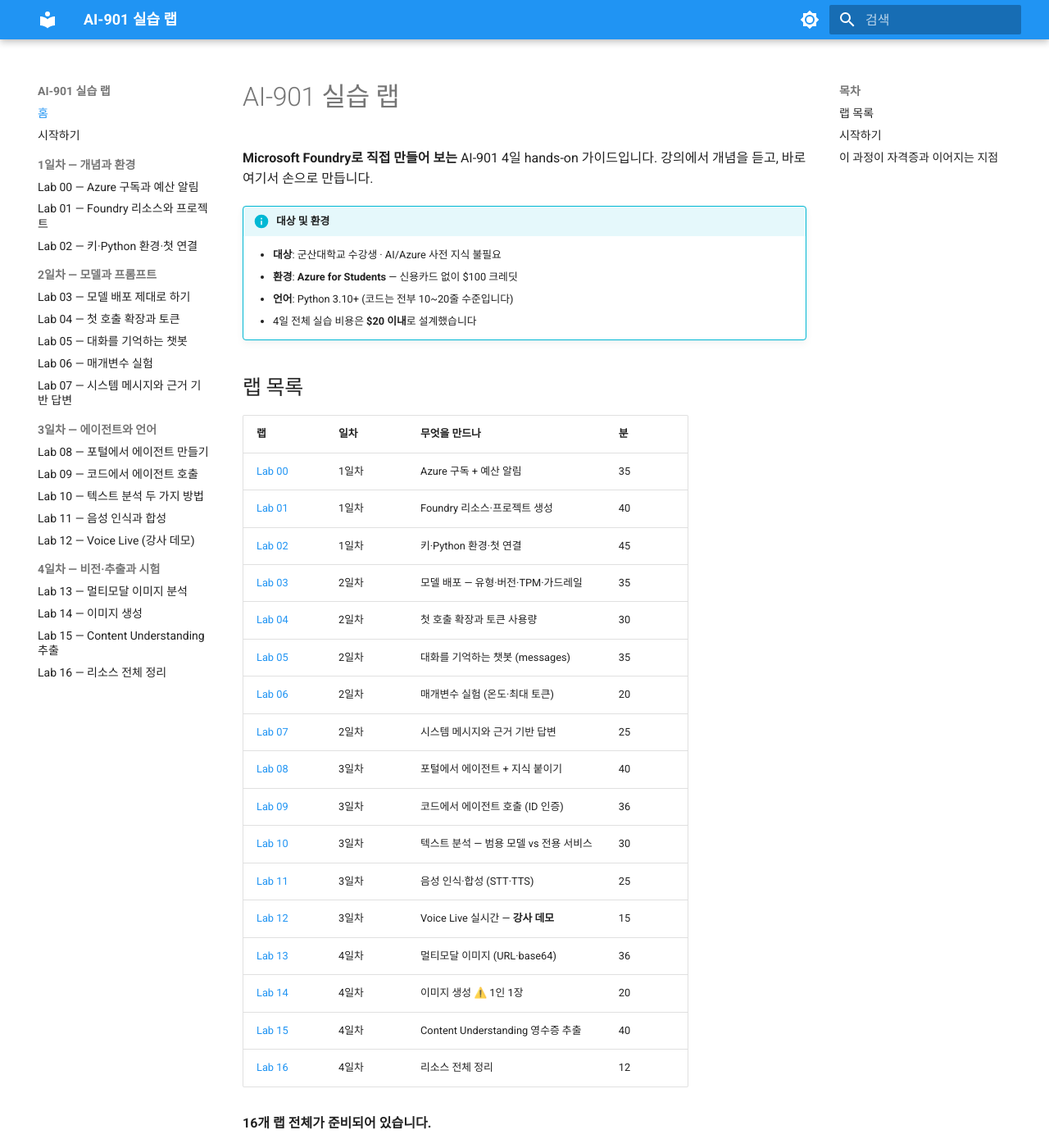
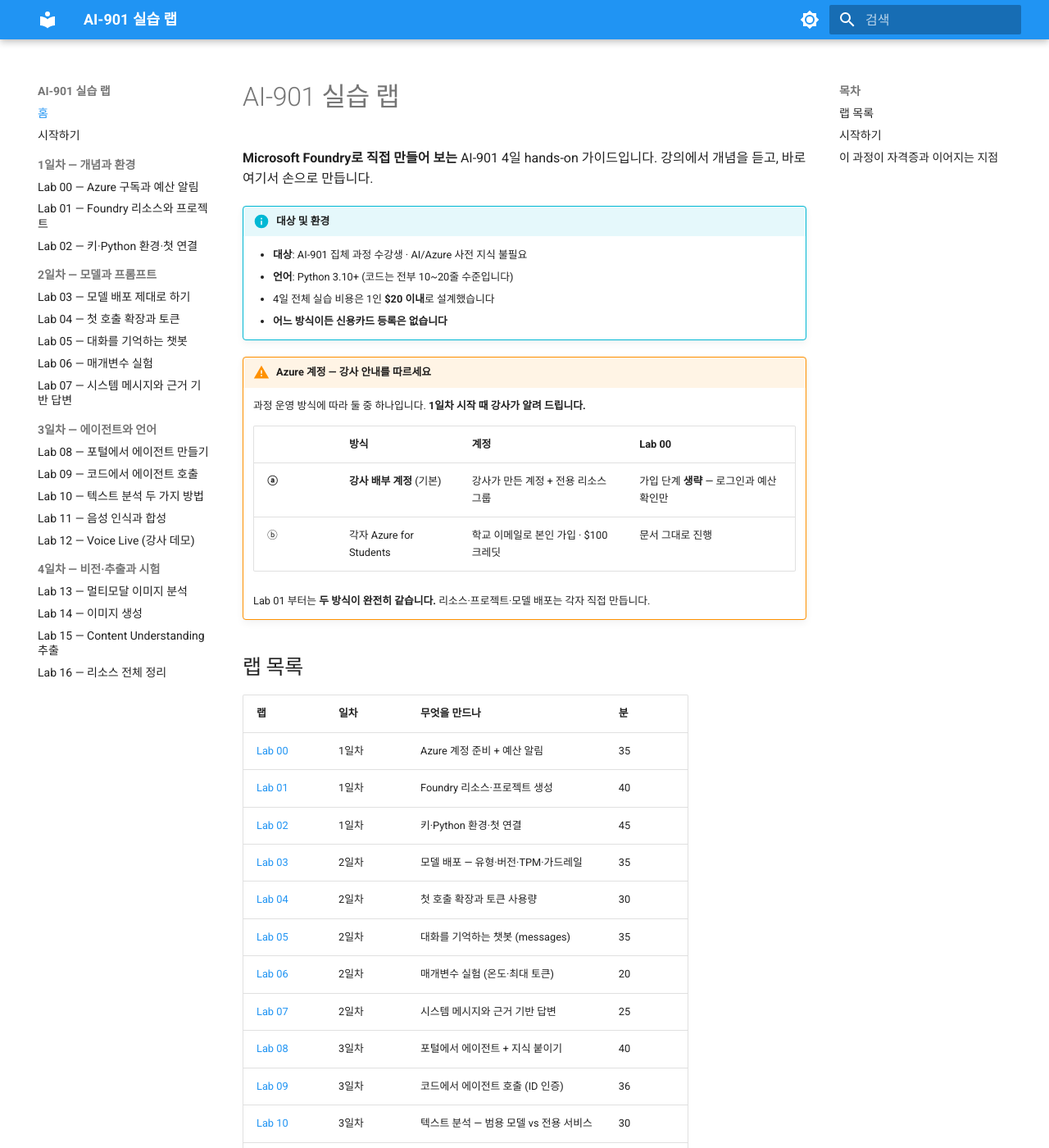
Before and after one commit to skilleat-labs/ai901-labs, an MkDocs documentation site: the page built from docs/index.md, in a window 1280 px wide and 1400 px high. Shown: the whole window at 82% size. Built offline with MkDocs 1.6.1 and Material for MkDocs 9.7.7, drawn with Linux system fonts in a browser that asks for light colours; some of the changed text lies outside the part shown.

Commit message:
실습 환경 안내를 두 방식으로 분기 — 강사 배부 계정 / 각자 가입
운영안이 강사 구독 + 학생별 리소스 그룹(설계안 Plan B ③안)으로 바뀌었는데
사이트는 "학생 각자 Azure for Students" 단정을 그대로 안내하고 있었다.

- index.md: 대상·환경 문구에서 군산대·Students 단정 제거, ⓐ 강사 배부 계정(기본)
  / ⓑ 각자 가입 분기 표 추가. Lab 01 부터는 두 방식이 같다는 점 명시
- 00-setup.md: 준비물 1번을 "Azure 로그인 계정 — 강사 안내에 따릅니다"로,
  카드 불필요 안내를 두 방식 공통으로
- lab00: 맨 위에 방식 분기 배너. 계정을 배부받았으면 가입 절차(1·2절)를 건너뛰고
  로그인·구독·리소스그룹 확인 후 Lab 01 로
- 랩 개수 표기 16개 → 17개(Lab 00~16)

Lab 00 본문 1·2절은 아직 ⓑ 기준이다. Plan B 확정 시 교체 필요
(Day 1 타임라인과 _day_data.js 의 Lab 00 메타데이터가 함께 바뀜).

Co-Authored-By: Claude Opus 5 <noreply@anthropic.com>

```diff
--- a/docs/index.md
+++ b/docs/index.md
@@ -4,16 +4,26 @@
 강의에서 개념을 듣고, 바로 여기서 손으로 만듭니다.
 
 !!! info "대상 및 환경"
-    - **대상**: 군산대학교 수강생 · AI/Azure 사전 지식 불필요
-    - **환경**: **Azure for Students** — 신용카드 없이 $100 크레딧
+    - **대상**: AI-901 집체 과정 수강생 · AI/Azure 사전 지식 불필요
     - **언어**: Python 3.10+ (코드는 전부 10~20줄 수준입니다)
-    - 4일 전체 실습 비용은 **$20 이내**로 설계했습니다
+    - 4일 전체 실습 비용은 1인 **$20 이내**로 설계했습니다
+    - **어느 방식이든 신용카드 등록은 없습니다**
+
+!!! warning "Azure 계정 — 강사 안내를 따르세요"
+    과정 운영 방식에 따라 둘 중 하나입니다. **1일차 시작 때 강사가 알려 드립니다.**
+
+    | | 방식 | 계정 | Lab 00 |
+    |---|---|---|---|
+    | **ⓐ** | **강사 배부 계정** (기본) | 강사가 만든 계정 + 전용 리소스 그룹 | 가입 단계 **생략** — 로그인과 예산 확인만 |
+    | ⓑ | 각자 Azure for Students | 학교 이메일로 본인 가입 · $100 크레딧 | 문서 그대로 진행 |
+
+    Lab 01 부터는 **두 방식이 완전히 같습니다.** 리소스·프로젝트·모델 배포는 각자 직접 만듭니다.
 
 ## 랩 목록
 
 | 랩 | 일차 | 무엇을 만드나 | 분 |
 |---|---|---|---|
-| [Lab 00](labs/lab00-subscription.md) | 1일차 | Azure 구독 + 예산 알림 | 35 |
+| [Lab 00](labs/lab00-subscription.md) | 1일차 | Azure 계정 준비 + 예산 알림 | 35 |
 | [Lab 01](labs/lab01-foundry-project.md) | 1일차 | Foundry 리소스·프로젝트 생성 | 40 |
 | [Lab 02](labs/lab02-first-call.md) | 1일차 | 키·Python 환경·첫 연결 | 45 |
 | [Lab 03](labs/lab03-deploy-model.md) | 2일차 | 모델 배포 — 유형·버전·TPM·가드레일 | 35 |
@@ -31,7 +41,7 @@
 | [Lab 15](labs/lab15-content-understanding.md) | 4일차 | Content Understanding 영수증 추출 | 40 |
 | [Lab 16](labs/lab16-cleanup.md) | 4일차 | 리소스 전체 정리 | 12 |
 
-**16개 랩 전체가 준비되어 있습니다.**
+**17개 랩(Lab 00~16) 전체가 준비되어 있습니다.**
 
 ## 시작하기
 
```
Also changed, not shown: docs/00-setup.md (+3 -3 lines), docs/labs/lab00-subscription.md (+14 -2 lines).
